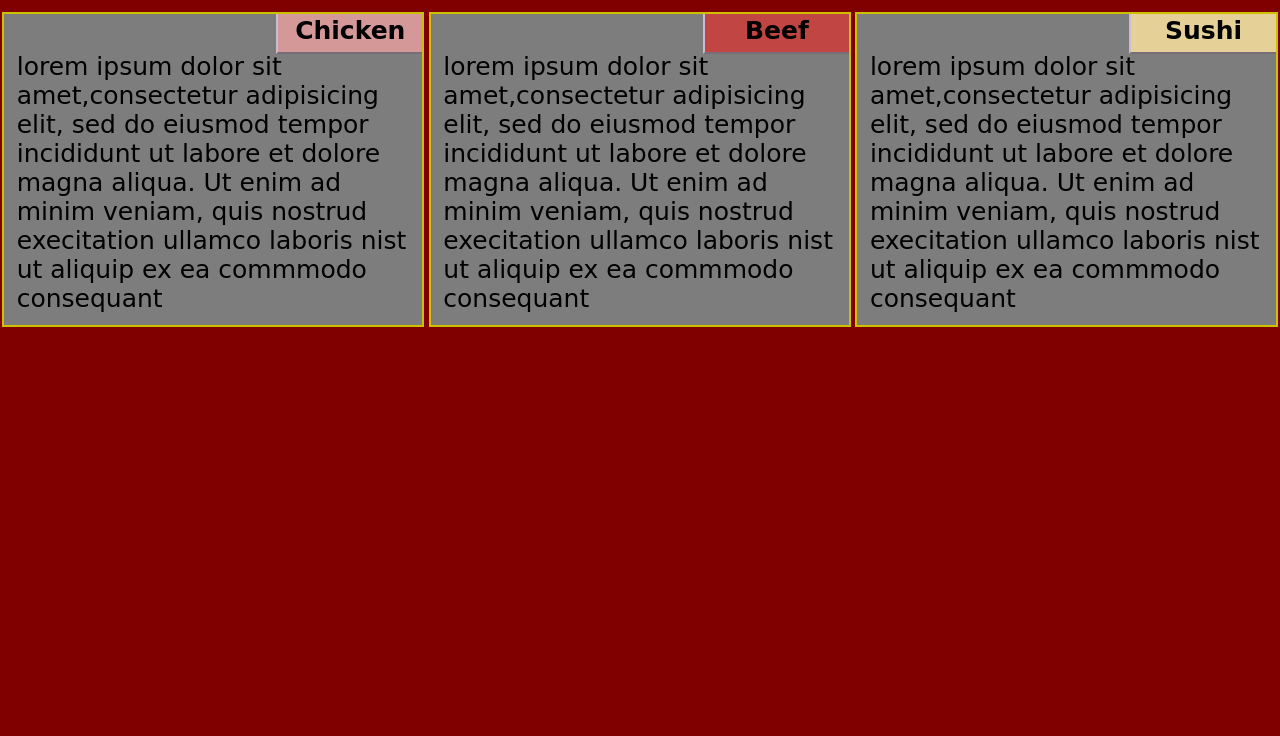
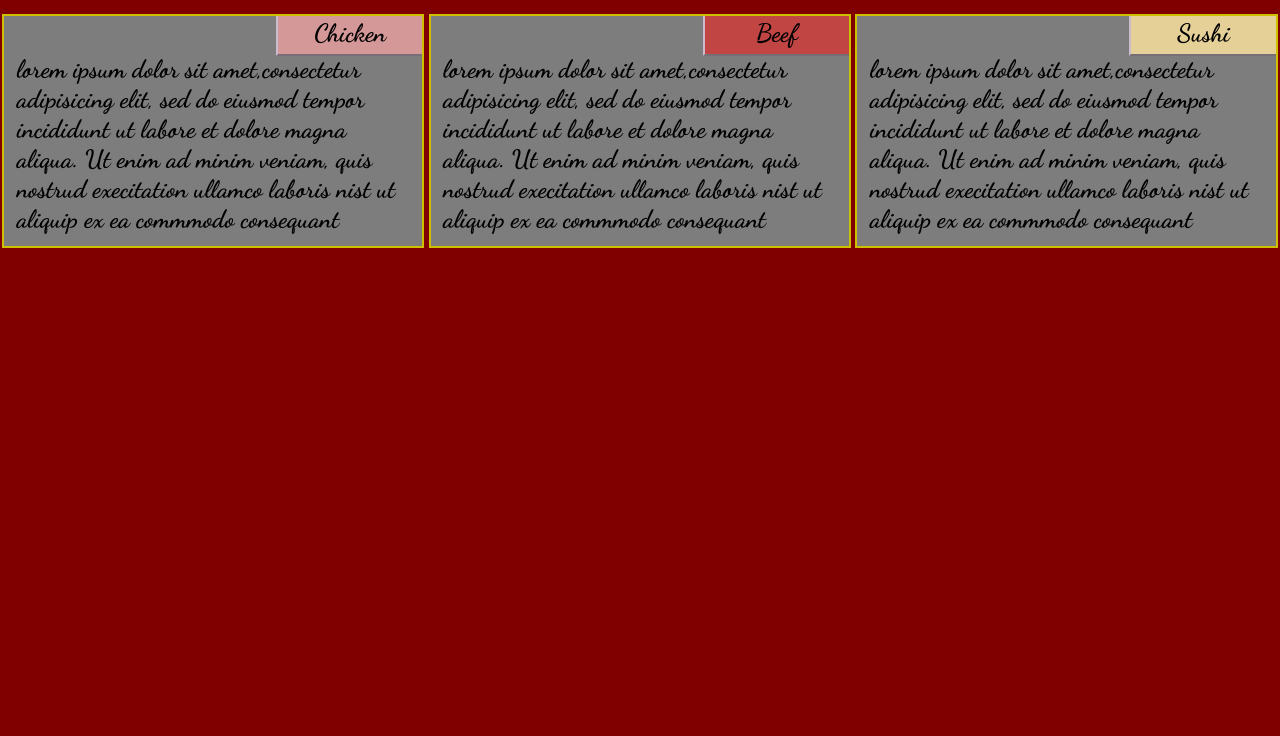
Before and after one commit to gourishankerJK/assignments, a plain HTML site: page index.html in a window 1280 px wide. Shown: the part 64-800 px from the top of the page. Drawn offline with Linux system fonts and the light colour scheme.

Commit message:
Update index.html

```diff
--- a/index.html
+++ b/index.html
@@ -5,6 +5,7 @@
      <meta name="viewport" content="width=device-width, initial-scale=1">
     <title>Assignment</title>
     <link rel="stylesheet" href="css/master.css">
+    <link href="https://fonts.googleapis.com/css2?family=Dancing+Script:wght@700&display=swap" rel="stylesheet">
   </head>
   <body>
 <h1>Our Menu</h1>
@@ -33,7 +34,7 @@
     </section>
 
   </div>
-  <div class="col-lg-4 col-md-6  col-sm-12 ">
+  <div class="col-lg-4 col-md-12  col-sm-12 ">
     <section class="sushi">
       <h2>Sushi</h2>
       <p>lorem ipsum dolor sit amet,consectetur
```
